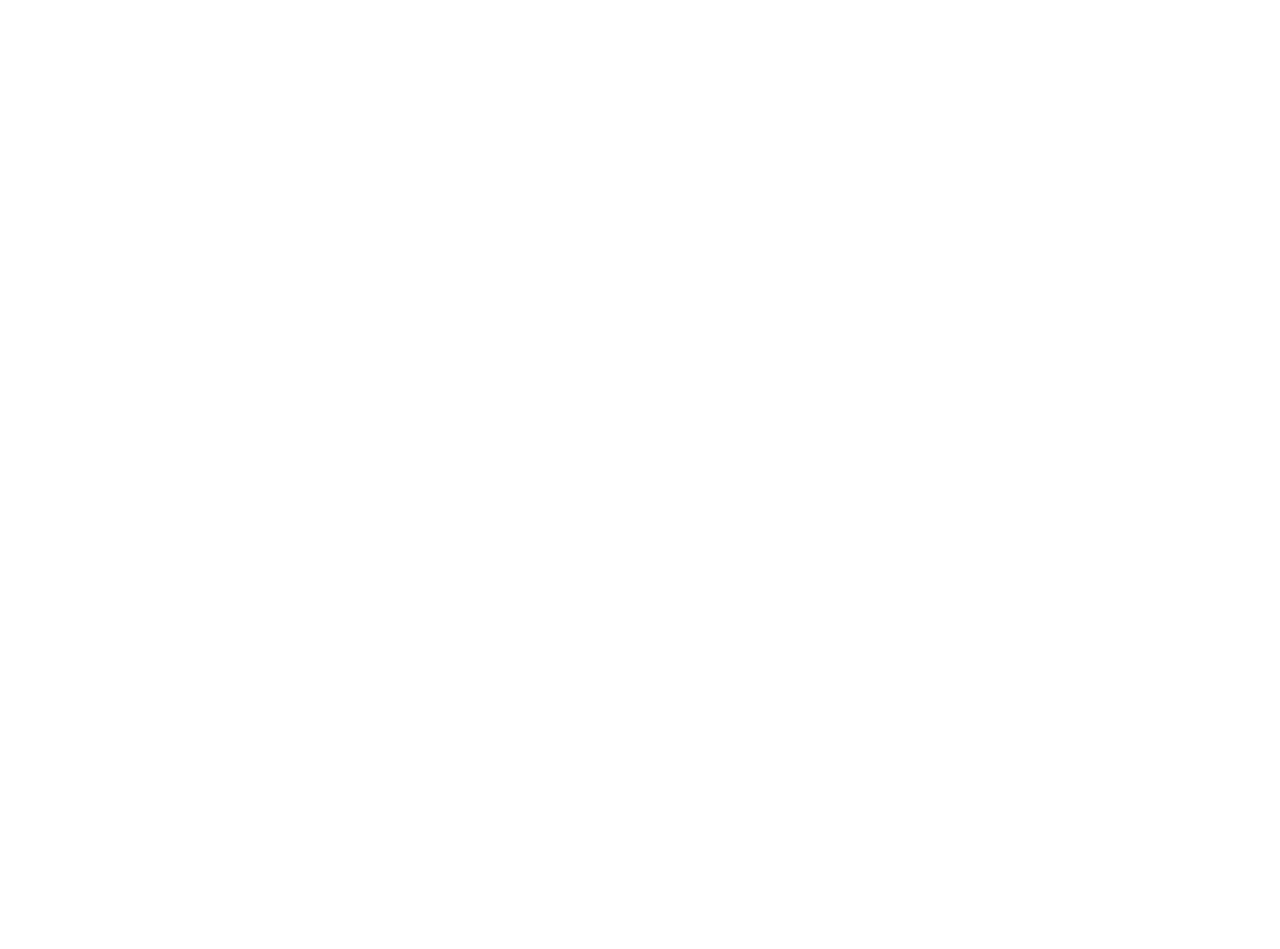
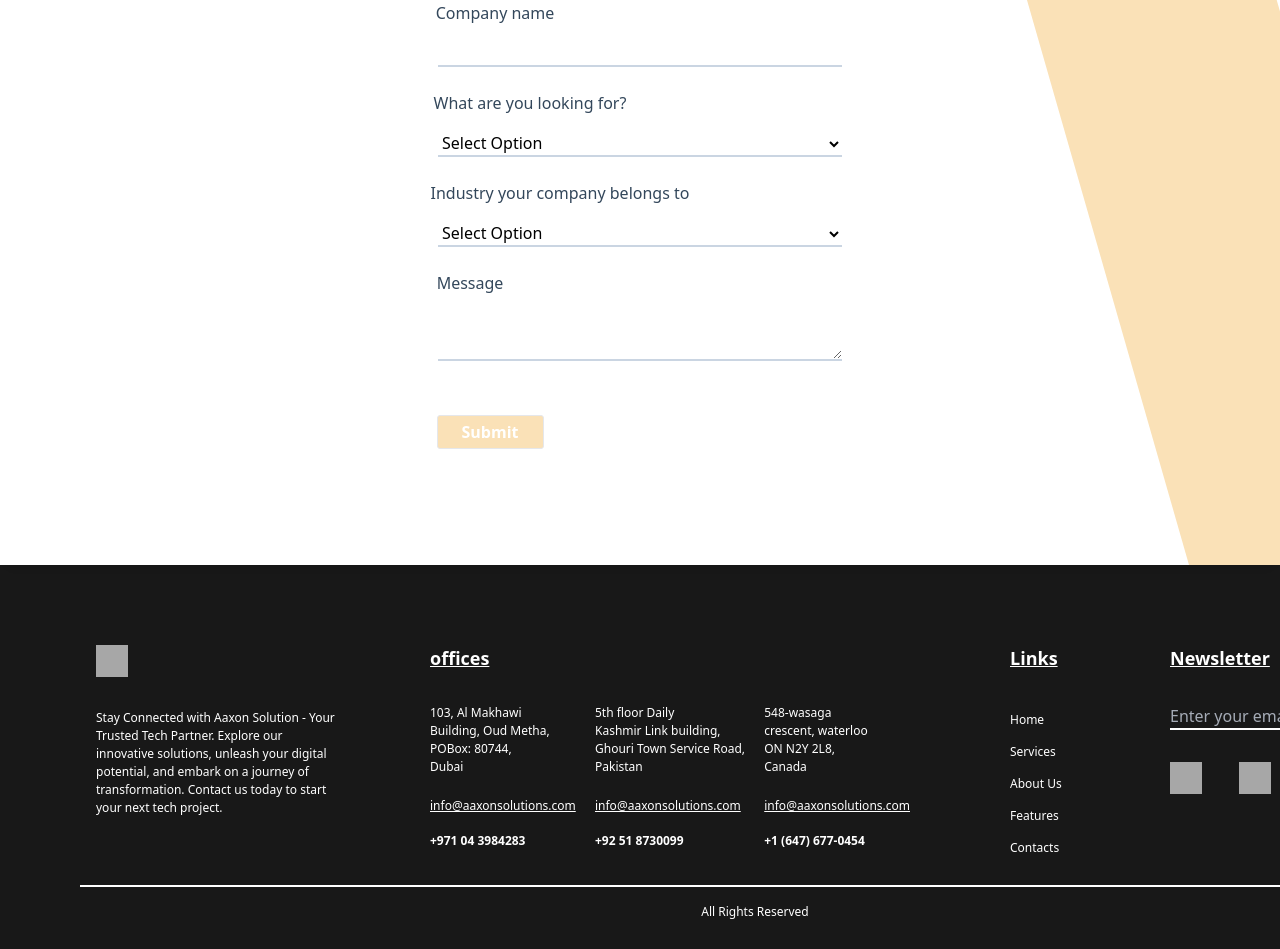
Before and after one commit to Junaid-Nazir-828/Aaxon-Solution, a Next.js app: page / in a window 1280 px wide. Shown: the part 2600-3549 px from the top of the page. Before the commit the page ends 2585 px from the top, so only its background shows below. Built offline with nearby package versions, Linux system fonts and the light colour scheme; grey boxes are pictures that could not be loaded.

Commit message:
added Footer.js and modified Contact.js

```diff
--- a/components/Contact.js
+++ b/components/Contact.js
@@ -1,11 +1,21 @@
+// rgb(250,225,183) color for logo
 export default function Contact() {
   return (
     <section>
-        <div className="h-[1000px] shadow-lg box-border text-center relative overflow-hidden">
+      <div className="h-[1080px] shadow-lg text-center relative overflow-hidden">
+        {/* Div for strips*/}
+        {/* */}
+        <div className="absolute left-[1040px] -rotate-[16deg] -mt-[104px]">
+          <div className="flex">
+            <div className="bg-[#FAE1B7] w-60 h-[1250px]"></div>
+            <div className="bg-[#FAE1B7] w-60 h-[1000x] ml-20"></div>
+          </div>
+        </div>
+
         {/* Div for form and heading*/}
-          <div className="absolute left-80">
+        <div className="absolute inset-0 z-2">
           {/* Div for Upper Section */}
-            <div className="pt-20">
+          <div className="pt-20 ">
             <div className="">
               <h1 className="text-[40px] text-bold font-bold">
                 LET’S START SOMETHING NEW
@@ -25,7 +35,9 @@
               <div className="flex mx-auto">
                 <div className="mr-4">
                   <div className="text-left">
-                      <label className="text-[#33475b] text-[16px]">First name</label>
+                    <label className="text-[#33475b] text-[16px]">
+                      First name
+                    </label>
                   </div>
                   <div className="mt-4">
                     <input className="border-b-[2px] border-[#cad5e2]"></input>
@@ -33,7 +45,9 @@
                 </div>
                 <div className="ml-4">
                   <div className="text-left">
-                      <label className="text-[#33475b] text-[16px]">Last name</label>
+                    <label className="text-[#33475b] text-[16px]">
+                      Last name
+                    </label>
                   </div>
                   <div className="mt-4">
                     <input className="border-b-[2px] border-[#cad5e2]"></input>
@@ -46,7 +60,9 @@
             <div className="">
               <div className="">
                 <div className="mr-60 mt-6">
-                    <label className="text-[#33475b] text-[16px]">Mobile Phone Number</label>
+                  <label className="text-[#33475b] text-[16px]">
+                    Mobile Phone Number
+                  </label>
                 </div>
                 <div className="mt-4">
                   <input className="w-[404px] border-b-[2px] border-[#cad5e2]"></input>
@@ -70,7 +86,9 @@
             <div className="">
               <div>
                 <div className="mr-[290px] mt-6">
-                    <label className="text-[#33475b] text-[16px]">Company name</label>
+                  <label className="text-[#33475b] text-[16px]">
+                    Company name
+                  </label>
                 </div>
                 <div className=" mt-4">
                   <input className="w-[404px] border-b-[2px] border-[#cad5e2]"></input>
@@ -82,11 +100,15 @@
             <div className="">
               <div>
                 <div className="mr-[220px] mt-6">
-                    <label className="text-[#33475b] text-[16px]">What are you looking for?</label>
+                  <label className="text-[#33475b] text-[16px]">
+                    What are you looking for?
+                  </label>
                 </div>
                 <div className="mt-4">
                   <select className="w-[404px] border-b-[2px] border-[#cad5e2] bg-white">
-                      <option disabled value="" selected>Select Option</option>
+                    <option disabled value="" selected>
+                      Select Option
+                    </option>
                     <option>Web Development</option>
                     <option>Data Analytics</option>
                     <option>SAP</option>
@@ -99,11 +121,15 @@
             <div className="">
               <div>
                 <div className="mr-[160px] mt-6">
-                    <label className="text-[#33475b] text-[16px]">Industry your company belongs to</label>
+                  <label className="text-[#33475b] text-[16px]">
+                    Industry your company belongs to
+                  </label>
                 </div>
                 <div className="mt-4">
                   <select className="w-[404px] border-b-[2px] border-[#cad5e2] bg-white">
-                      <option disabled value="" selected>Select Option</option>
+                    <option disabled value="" selected>
+                      Select Option
+                    </option>
                     <option value="Accounting">Accounting</option>
                     <option value="Advertising">Advertising</option>
                     <option value="Airlines/Aviation">Airlines/Aviation</option>
@@ -437,23 +463,13 @@
             {/* Eigth Row */}
             <div className="">
               <div>
-                  <div className="mr-[352px] mt-6">
-                    <button>Submit</button>
+                <div className="mr-[300px] mt-12">
+                  <button className="bg-[#FAE1B7] border-[1px] rounded-[3px] text-white font-bold px-6 py-1">Submit</button>
                 </div>
               </div>
             </div>
           </div>
         </div>
-
-          {/* Div for strips*/}
-          {/* */}
-          <div className="absolute left-[1050px] -rotate-[20deg] -z-1">
-            <div className="flex">
-              <div className="bg-green-800 w-60 h-[1000px]"></div>
-              <div className="bg-red-800 w-60 h-[1000px] ml-20"></div>
-            </div>
-          </div>
-
       </div>
     </section>
   );
--- /dev/null
+++ b/components/Footer.js
@@ -0,0 +1,177 @@
+export default function Footer() {
+    return (
+      <section>
+        <div className="relative h-96 bg-black opacity-90">
+          <div className="h-48 w-60 absolute top-20 left-24 ">
+            <div className="b-white">
+              <a href="#">
+                <img className="h-8 w-8" src="fb_pic.jpg"></img>
+              </a>
+            </div>
+            <div>
+              <p className="text-[12px] text-white mt-8">
+                Stay Connected with Aaxon Solution - Your Trusted Tech Partner.
+                Explore our innovative solutions, unleash your digital potential,
+                and embark on a journey of transformation. Contact us today to
+                start your next tech project.
+              </p>
+            </div>
+          </div>
+          <div className="h-52 w-[480px] absolute left-[430px] top-20">
+            <div className="">
+              <h1 className="underline decoration-white decoration-1 text-white font-bold text-[18px]">
+                offices
+              </h1>
+            </div>
+            <div className="mt-8 flex justify-between">
+              <div>
+                <div className="text-[12px] text-white">
+                  <p>103, Al Makhawi</p>
+                  <p>Building, Oud Metha,</p>
+                  <p>POBox: 80744,</p>
+                  <p>Dubai</p>
+                </div>
+                <div className="mt-4">
+                  <a
+                    href="mailto:info@aaxonsolutions.com"
+                    className="text-[12px] text-white underline decoration-white"
+                  >
+                    info@aaxonsolutions.com
+                  </a>
+                </div>
+                <div className="mt-4">
+                  <p className="text-[12px] text-white font-bold">
+                    +971 04 3984283
+                  </p>
+                </div>
+              </div>
+              <div>
+                <div className="text-[12px] text-white">
+                  <p>5th floor Daily</p>
+                  <p>Kashmir Link building,</p>
+                  <p>Ghouri Town Service Road,</p>
+                  <p>Pakistan</p>
+                </div>
+                <div className="mt-4">
+                  <a
+                    href="mailto:info@aaxonsolutions.com"
+                    className="text-[12px] text-white underline decoration-white"
+                  >
+                    info@aaxonsolutions.com
+                  </a>
+                </div>
+                <div className="mt-4">
+                  <p className="text-[12px] text-white font-bold">
+                    +92 51 8730099
+                  </p>
+                </div>
+              </div>
+              <div>
+                <div className="text-[12px] text-white">
+                  <p>548-wasaga</p>
+                  <p>crescent, waterloo</p>
+                  <p>ON N2Y 2L8,</p>
+                  <p>Canada</p>
+                </div>
+                <div className="mt-4">
+                  <a
+                    href="mailto:info@aaxonsolutions.com"
+                    className="text-[12px] text-white underline decoration-white"
+                  >
+                    info@aaxonsolutions.com
+                  </a>
+                </div>
+                <div className="mt-4">
+                  <p className="text-[12px] text-white font-bold">
+                    +1 (647) 677-0454
+                  </p>
+                </div>
+              </div>
+            </div>
+          </div>
+          <div className="h-52 w-20 absolute left-[1010px] top-20">
+            <div>
+              <h1 className="underline decoration-white decoration-1 text-white font-bold text-[18px]">
+                Links
+              </h1>
+            </div>
+            <div className="mt-8">
+              <ul className="text-white leading-8 text-[12px]">
+                <li>
+                  <a href="#" className="hover:text-[14px] hover:font-bold">
+                    Home
+                  </a>
+                </li>
+                <li>
+                  <a href="#" className="hover:text-[14px] hover:font-bold">
+                    Services
+                  </a>
+                </li>
+                <li>
+                  <a href="#" className="hover:text-[14px] hover:font-bold">
+                    About Us
+                  </a>
+                </li>
+                <li>
+                  <a href="#" className="hover:text-[14px] hover:font-bold">
+                    Features
+                  </a>
+                </li>
+                <li>
+                  <a href="#" className="hover:text-[14px] hover:font-bold">
+                    Contacts
+                  </a>
+                </li>
+              </ul>
+            </div>
+          </div>
+          <div className="h-52 top-20 w-60 absolute left-[1170px]">
+            <div>
+              <h1 className="underline decoration-white decoration-1 text-white font-bold text-[18px]">
+                Newsletter
+              </h1>
+            </div>
+            <div className="mt-8">
+              <input
+                className="border-b-2 border-white bg-transparent w-60 .placeholder-gray-200 text-white"
+                placeholder="Enter your email id"
+              ></input>
+            </div>
+            <div className="mt-8">
+              <div className="flex justify-between">
+                <a href="#">
+                  <img
+                    className="h-8 w-8 hover:h-10 hover:w-10"
+                    src="fb_pic.jpg"
+                  ></img>
+                </a>
+                <a href="#">
+                  <img
+                    className="h-8 w-8 hover:h-10 hover:w-10"
+                    src="link_pic.jpg"
+                  ></img>
+                </a>
+                <a href="#">
+                  <img
+                    className="h-8 w-8 hover:h-10 hover:w-10"
+                    src="pin_pic.jpg"
+                  ></img>
+                </a>
+                <a href="#">
+                  <img
+                    className="h-8 w-8 hover:h-10 hover:w-10"
+                    src="what_pic.jpg"
+                  ></img>
+                </a>
+              </div>
+            </div>
+          </div>
+          <div className="h-12 w-[1350px] left-20 top-80 absolute border-t-2 border-white">
+            <div className="text-white text-center mt-4 text-[12px]">
+              <p>All Rights Reserved</p>
+            </div>
+          </div>
+        </div>
+      </section>
+    );
+  }
--- a/pages/index.js
+++ b/pages/index.js
@@ -1,9 +1,10 @@
+import Contact from "@/components/Contact"
+import Footer from "@/components/Footer"
 import Hero from "@/components/Hero"
 import Layout from "@/components/Layout"
 // import { CirclularComponent } from "@/components/CirclularComponent"
 import Techs from "@/components/Techs"
 import Work from "@/components/Work"
-import Testing from "@/components/testing"
 
 // <CirclularComponent text="Web Development" margin="ml-20 mt-20"/>
 // <CirclularComponent text="Data Analytics" margin="ml-[520px]"/>
@@ -15,7 +16,8 @@
         <Hero />
         <Work />
         <Techs />
-        <Testing />
+        <Contact/>
+        <Footer />
     </Layout>
   )
 }
```
Lines whose indentation alone changed are shown as unchanged.
